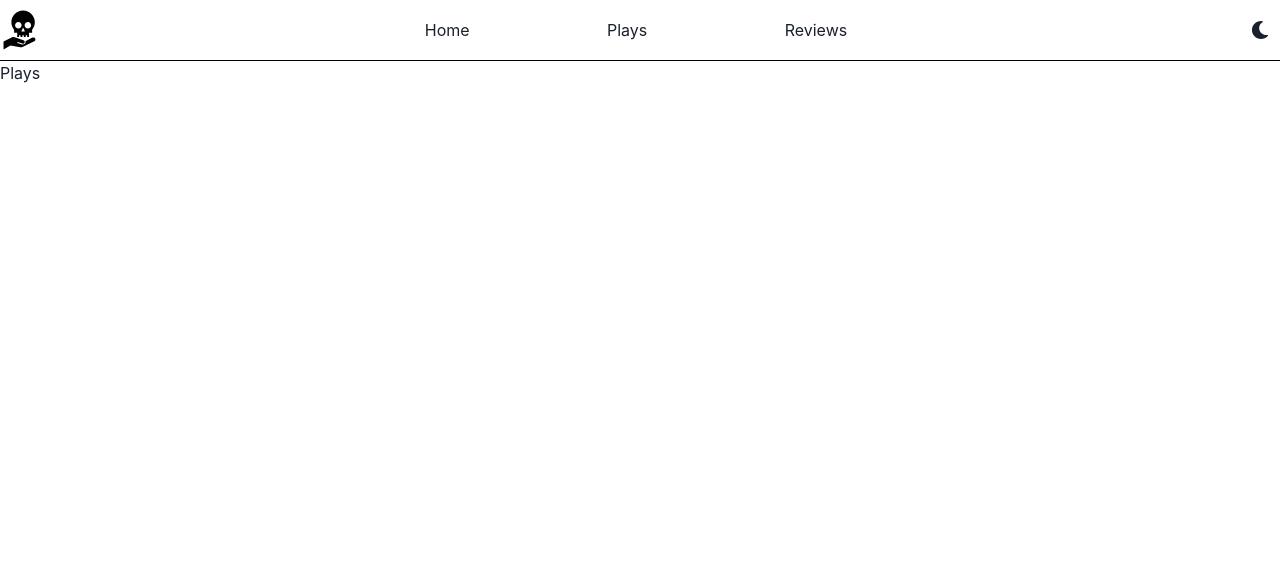
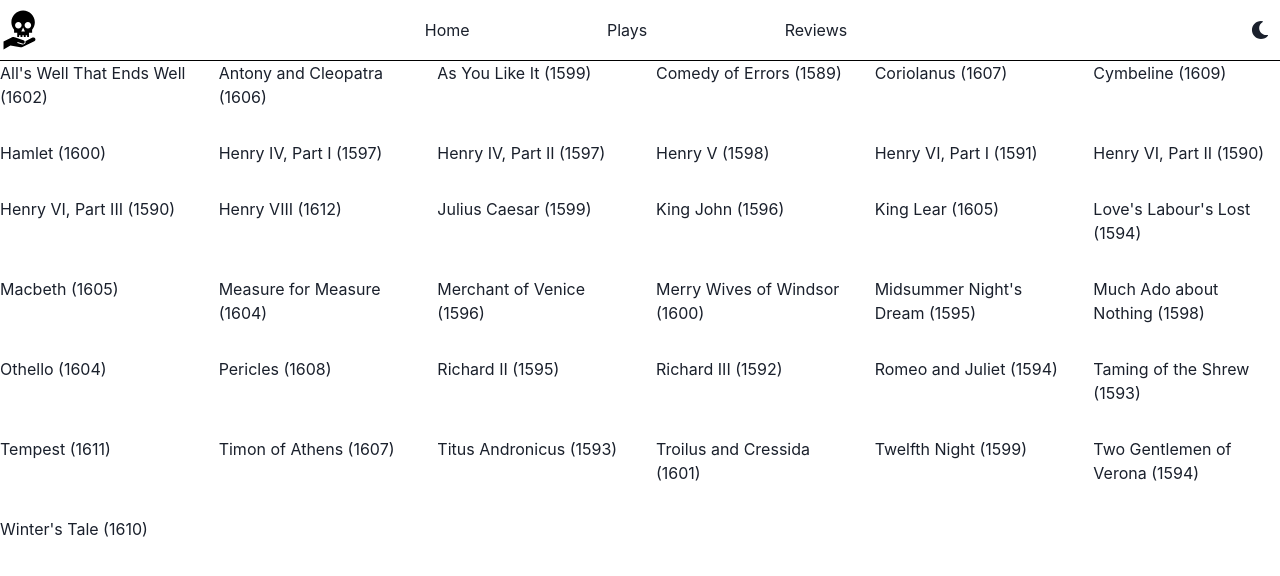
Before and after one commit to kameronperkins/reviews, a React (Create React App) app: page /plays in a window 1280 px wide. Shown: the top 576 px of the page. Built offline with nearby package versions, Linux system fonts and the light colour scheme.

Commit message:
wip plays

```diff
--- /dev/null
+++ b/src/components/Play.tsx
@@ -0,0 +1,15 @@
+import React from 'react';
+
+export interface PlayProps {
+  title: string;
+}
+
+const Play: React.FC<PlayProps> = ({ title }) => {
+  return (
+    <div>
+      {title}
+    </div>
+  );
+}
+
+export default Play;
--- a/src/models/review.ts
+++ b/src/models/review.ts
@@ -4,4 +4,5 @@ export interface Review {
   body: string;
   rating: number;
   publishDate: string;
+  title: string;
 }
--- a/src/pages/App.tsx
+++ b/src/pages/App.tsx
@@ -4,7 +4,7 @@ import {
   theme,
 } from "@chakra-ui/react"
 import { BrowserRouter as Router, Switch, Route } from 'react-router-dom'
-import Reviews from "../components/Reviews"
+import Reviews from "./Reviews"
 import { QueryClient, QueryClientProvider } from "react-query"
 import Navigation from "../components/Navigation"
 import Home from "./Home"
--- a/src/pages/Plays.tsx
+++ b/src/pages/Plays.tsx
@@ -1,14 +1,24 @@
+import { SimpleGrid } from '@chakra-ui/layout';
 import React from 'react';
+import Play from '../components/Play';
+import { getPlays } from '../utils/plays';
 
 export interface PlaysProps {
 
 }
 
 const Plays: React.FC<PlaysProps> = () => {
+  const plays = getPlays();
   return (
-    <div>
-      Plays
-    </div>
+    <SimpleGrid minChildWidth='10rem' spacing='2rem'>
+      {
+        plays.sort().map(title => {
+          return (
+            <Play key={title} title={title} />
+          )
+        })
+      }
+    </SimpleGrid>
   );
 }
 
--- a/src/components/Reviews.tsx
+++ b/src/pages/Reviews.tsx
@@ -1,7 +1,7 @@
 import styled from '@emotion/styled';
 import React from 'react';
 import { useReviews } from '../utils/queries/reviews';
-import PlaywrightReview from './PlaywrightReview';
+import PlaywrightReview from '../components/PlaywrightReview';
 
 export interface ReviewsProps {
 
@@ -14,8 +14,9 @@ const Reviews: React.FC<ReviewsProps> = () => {
     display: flex;
     flex-direction: row;
     flex-wrap: wrap;
-    justify-content: center
+    justify-content: center;
   `;
+
   return (
     <Reviews>
       {
--- /dev/null
+++ b/src/utils/plays.ts
@@ -0,0 +1,66 @@
+export const getPlays = () => {
+  const plays = [
+    "All's Well That Ends Well (1602)",
+    "Antony and Cleopatra (1606)",
+    "As You Like It (1599)",
+    "Comedy of Errors (1589)",
+    "Coriolanus (1607)",
+    "Cymbeline (1609)",
+    "Hamlet (1600)",
+    "Henry IV, Part I (1597)",
+    "Henry IV, Part II (1597)",
+    "Henry V (1598)",
+    "Henry VI, Part I (1591)",
+    "Henry VI, Part II (1590)",
+    "Henry VI, Part III (1590)",
+    "Henry VIII (1612)",
+    "Julius Caesar (1599)",
+    "King John (1596)",
+    "King Lear (1605)",
+    "Love's Labour's Lost (1594)",
+    "Macbeth (1605)",
+    "Measure for Measure (1604)",
+    "Merchant of Venice (1596)",
+    "Merry Wives of Windsor (1600)",
+    "Midsummer Night's Dream (1595)",
+    "Much Ado about Nothing (1598)",
+    "Othello (1604)",
+    "Pericles (1608)",
+    "Richard II (1595)",
+    "Richard III (1592)",
+    "Romeo and Juliet (1594)",
+    "Taming of the Shrew (1593)",
+    "Tempest (1611)",
+    "Timon of Athens (1607)",
+    "Titus Andronicus (1593)",
+    "Troilus and Cressida (1601)",
+    "Twelfth Night (1599)",
+    "Two Gentlemen of Verona (1594)",
+    "Winter's Tale (1610)",
+  ];
+
+  return plays;
+};
+
+export const getRandomPlay = () => {
+  const min = 2
+  const max = getPlays().length;
+  const index = Math.floor(Math.random() * (max - min + 1)) + min;
+
+  return getPlays()[index];
+}
+
+let count = 0;
+export const getNextPlay = () => {
+  const plays = getPlays();
+  const play = getPlays()[count];
+
+  if (count <= plays.length) {
+    count += 1;
+  }
+  if (count > plays.length) {
+    count = 0;
+  }
+
+  return play;
+};
--- a/src/utils/queries/axios.ts
+++ b/src/utils/queries/axios.ts
@@ -1,9 +1,9 @@
 import axios from "axios";
 import { Review } from "../../models/review";
+// import { getNextPlay } from "../plays";
 
 export const getReviews = async () => {
   const { data } = await axios.get(`${process.env.REACT_APP_REVIEWS_HOST}/reviews`, { headers: { 'x-api-key': process.env.REACT_APP_REVIEWS_TOKEN } });
-  console.log(data);
 
   const transformedData = data.map((review: { author: string, body: string, id: string, publish_date: string, rating: number }) => {
     return {
@@ -12,6 +12,7 @@ export const getReviews = async () => {
       body: review.body,
       publishDate: review.publish_date,
       rating: review.rating,
+      // title: getNextPlay(),
     } as Review;
   });
 
```
Also changed, not shown: src/components/PlaywrightReview.tsx (+10 -0 lines).
